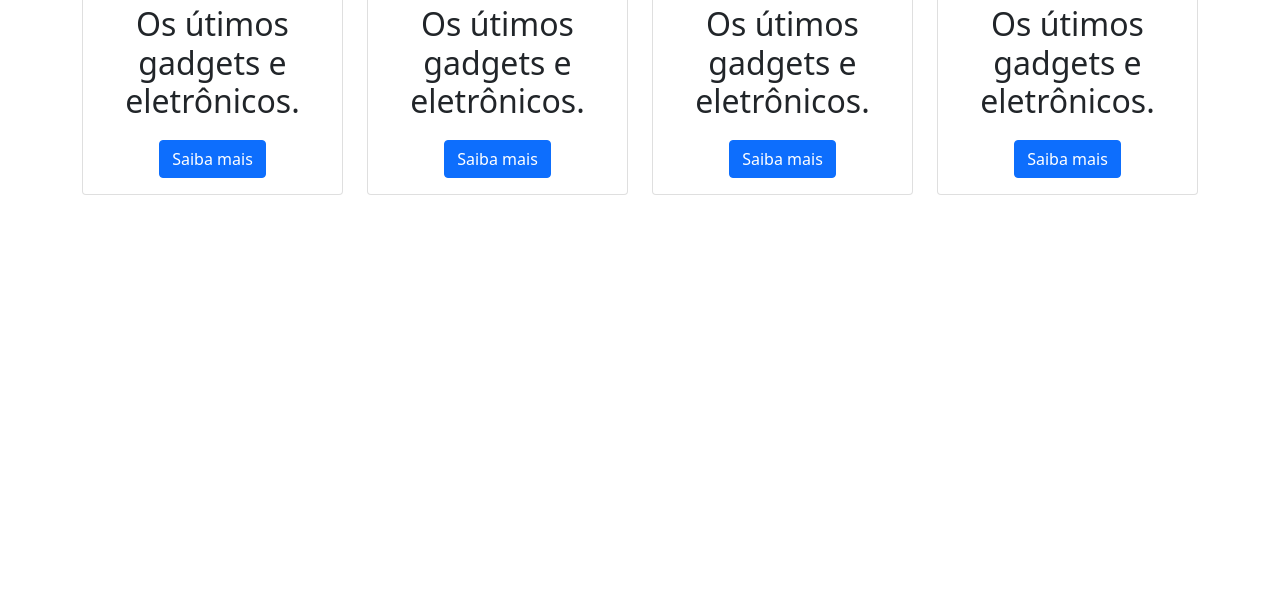
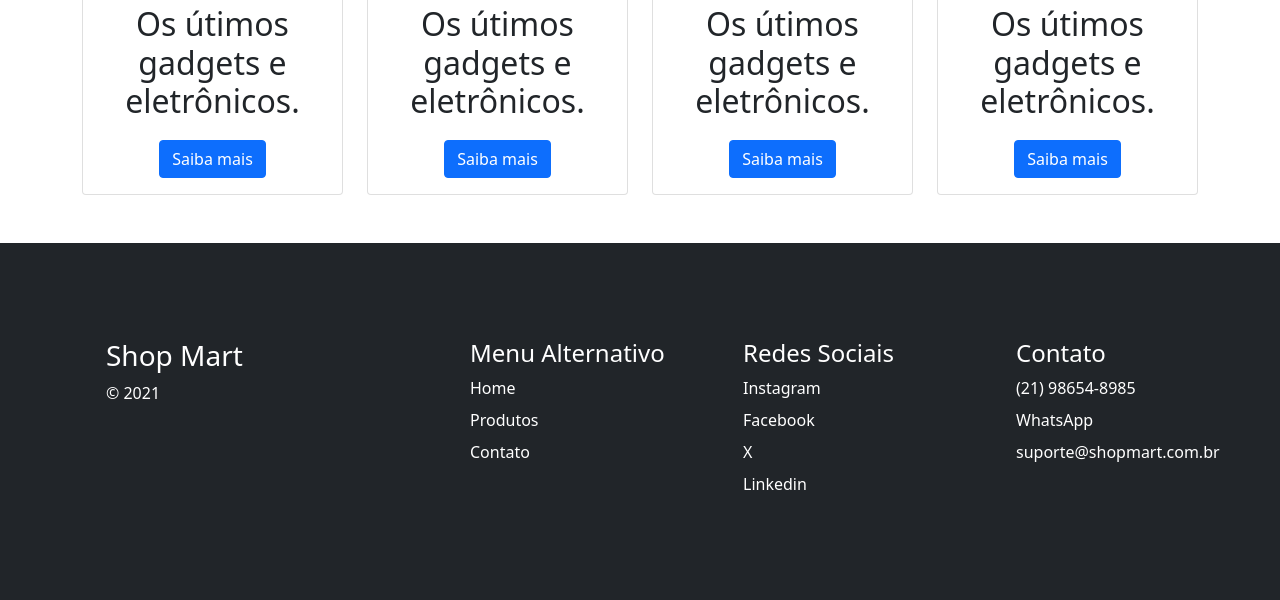
Before and after one commit to yDenBarbosa/bootstrap, a plain HTML site: page projeto/produtos.html in a window 1280 px wide. Shown: the part 1294-1894 px from the top of the page. Before the commit the page ends 1537 px from the top, so only its background shows below. Drawn offline with nearby package versions, Linux system fonts and the light colour scheme.

Commit message:
feat:footer

```diff
--- a/projeto/produtos.html
+++ b/projeto/produtos.html
@@ -185,7 +185,44 @@
 
 
 
+    <div class="bg-dark d-flex justify-content-center">
+        <footer class="container row py-5 mt-5">
+            <div class="col-12 col-lg-3 mb-5">
+                <h3 class="text-white">Shop Mart</h3>
+                <p class="text-white">© 2021</p>
+            </div>
 
+            <div class="offset-lg-1 col-12 col-lg-3 mb-5 mt-">
+                <h4 class="text-white">Menu Alternativo</h4>
+                <ul class="nav flex-column">
+                    <li class="nav-item mb-2"><a href="#" class="nav-link p-0 text-white">Home</a></li>
+                    <li class="nav-item mb-2"><a href="#" class="nav-link p-0 text-white">Produtos</a></li>
+                    <li class="nav-item mb-2"><a href="#" class="nav-link p-0 text-white">Contato</a></li>
+                </ul>
+            </div>
+
+            <div class="col-12 col-lg-3 mb-5">
+                <h4 class="text-white">Redes Sociais</h4>
+                <ul class="nav flex-column">
+                    <li class="nav-item mb-2"><a href="#" class="nav-link p-0 text-white">Instagram</a></li>
+                    <li class="nav-item mb-2"><a href="#" class="nav-link p-0 text-white">Facebook</a></li>
+                    <li class="nav-item mb-2"><a href="#" class="nav-link p-0 text-white">X</a></li>
+                    <li class="nav-item mb-2"><a href="#" class="nav-link p-0 text-white">Linkedin</a></li>
+                </ul>
+            </div>
+
+            <div class="col-12 col-lg-2 mb-5">
+                <h4 class="text-white">Contato</h4>
+                <ul class="nav flex-column">
+                    <li class="nav-item mb-2"><a href="#" class="nav-link p-0 text-white">(21) 98654-8985</a></li>
+                    <li class="nav-item mb-2"><a href="#" class="nav-link p-0 text-white">WhatsApp</a></li>
+                    <li class="nav-item mb-2"><a href="#" class="nav-link p-0 text-white">suporte@shopmart.com.br</a>
+                    </li>
+                </ul>
+            </div>
+
+        </footer>
+    </div>
 </body>
 
 </html>
```
